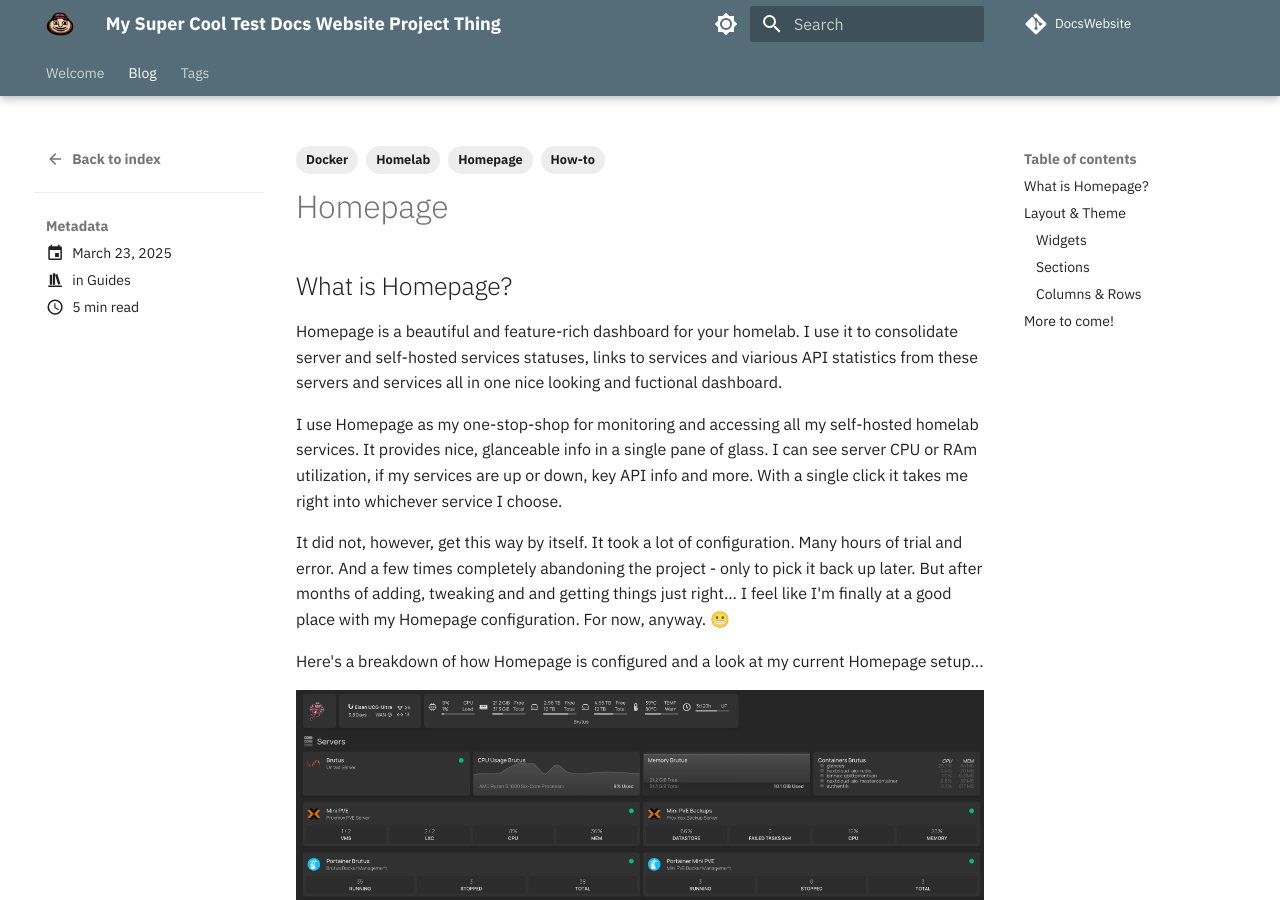
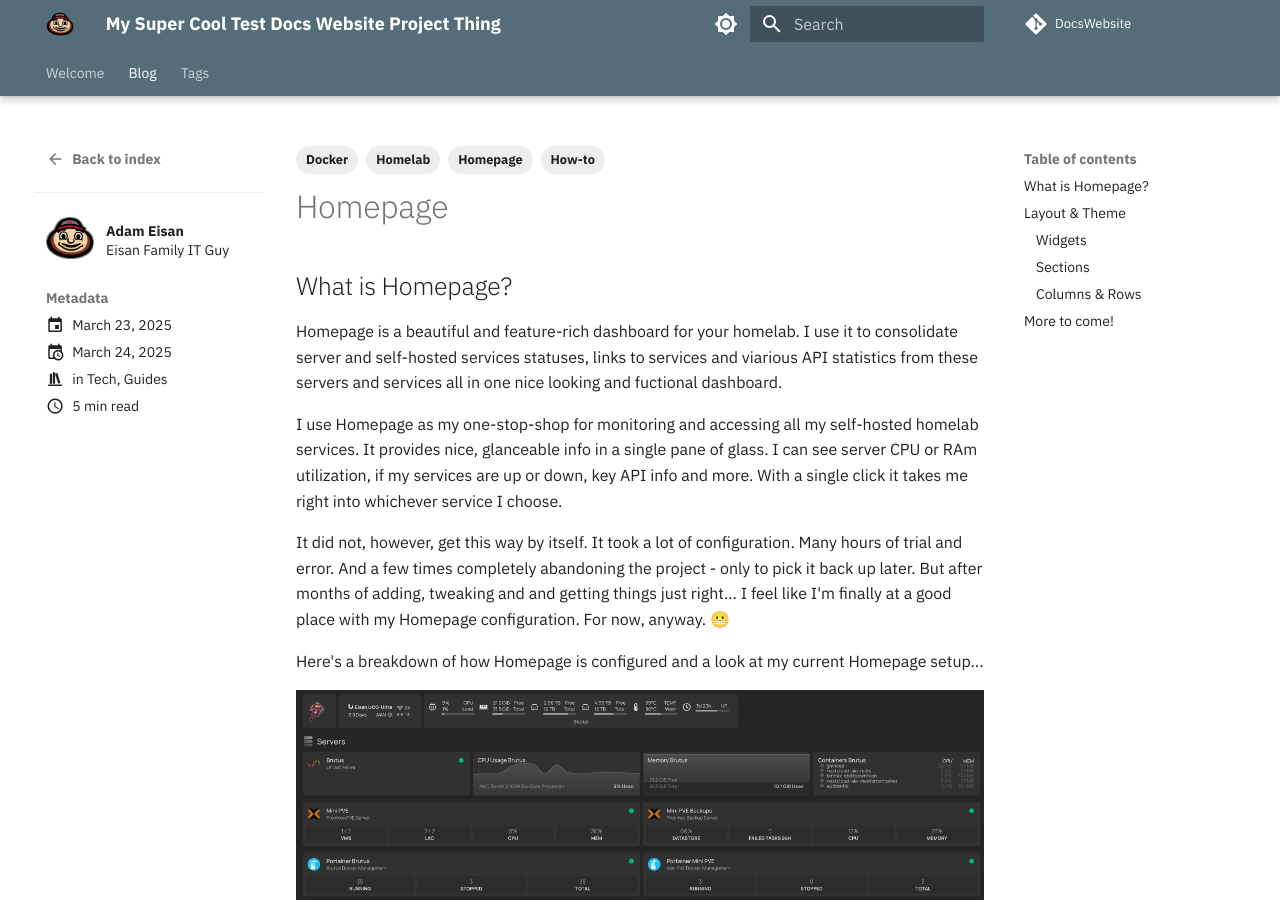
Before and after one commit to aeisan18/DocsWebsite, an MkDocs documentation site: the page built from docs/blog/posts/guides/homepage/homepage-config-01.md, in a window 1280 px wide and 900 px high. Built offline with MkDocs 1.6.1 and Material for MkDocs 9.7.7, drawn with Linux system fonts in a browser that asks for light colours; plug-ins that fetch from the network failed and are left out; comment, search, counter and statistics services are not loaded.

Commit message:
blog updates

```diff
--- /dev/null
+++ b/docs/blog/.authors.yml
@@ -0,0 +1,6 @@
+authors:
+  adam:
+    name: Adam Eisan
+    description: Eisan Family IT Guy
+    avatar: assets/images/brutus-head.png
+    # url:
--- a/my-test-folder/blog/posts/guides/homepage/homepage-config-01.md
+++ b/docs/blog/posts/guides/homepage/homepage-config-01.md
@@ -1,12 +1,19 @@
 ---
-date: 2025-03-23
+date:
+  created: 2025-03-23
+  updated: 2025-03-24
+# readtime: 5
 categories:
-    - Guides
+  - Tech
+  - Guides
 tags:
-    - How-to
-    - Homelab
-    - Docker
-    - Homepage
+  - How-to
+  - Homelab
+  - Docker
+  - Homepage
+authors:
+  - adam
+slug: hompage-1
 # draft: true
 ---
 
@@ -15,6 +22,8 @@
 
 ## What is Homepage?
 Homepage is a beautiful and feature-rich dashboard for your homelab.  I use it to consolidate server and self-hosted services statuses, links to services and viarious API statistics from these servers and services all in one nice looking and fuctional dashboard.
+
+<!-- more -->
 
 I use Homepage as my one-stop-shop for monitoring and accessing all my self-hosted homelab services.  It provides nice, glanceable info in a single pane of glass.  I can see server CPU or RAm utilization, if my services are up or down, key API info and more. With a single click it takes me right into whichever service I choose.
 
--- a/mkdocs.yml
+++ b/mkdocs.yml
@@ -7,7 +7,7 @@
 repo_name: DocsWebsite
 repo_url: https://github.com/aeisan18/DocsWebsite
 edit_uri: edit/master/my-test-folder
-docs_dir: my-test-folder
+docs_dir: docs
 
 
 ##########################################################################
@@ -85,8 +85,23 @@
   - tags:
       # tags_file: tags.md # line not needed anymore per documentation
   - privacy
-  - blog
+  - blog:
+    #  blog_dir: .  # Use this only if you want the whoile site to be only a blog (no other nav sections)
+     archive_date_format: yyyy # or MM/yyyy
+     archive_url_date_format: yyyy
+     post_url_format: "{slug}"
 
+  - rss:
+       match_path: "docs/blog/posts/.*"
+       pretty_print: true
+       date_from_meta:
+         as_creation: date.created
+         as_update: date.updated
+
+
+##########################################################################
+# Extensions
+##########################################################################
 markdown_extensions:
   - pymdownx.highlight:
       anchor_linenums: true
@@ -115,6 +130,7 @@
   - def_list
   - footnotes
   - meta
+  - md_in_html
   - toc:
       permalink: true
   - pymdownx.arithmatex:
```
Also changed, not shown: docs/blog/posts/2025-03-17-Hello-World.md (renamed from my-test-folder/blog/posts/2025-03-17-Hello-World.md, +5 -3 lines), docs/README.md (renamed from my-test-folder/README.md), docs/README2.md (renamed from my-test-folder/README2.md), docs/assets/images/brutus-head.png (renamed from my-test-folder/assets/images/brutus-head.png), docs/blog/index.md (renamed from my-test-folder/blog/index.md), docs/blog/posts/guides/homepage/homepage_overview.png (renamed from my-test-folder/blog/posts/guides/homepage/homepage_overview.png), docs/blog/posts/guides/homepage/homepage_sections.jpg (renamed from my-test-folder/blog/posts/guides/homepage/homepage_sections.jpg), docs/kurt.md (renamed from my-test-folder/kurt.md), docs/tags.md (renamed from my-test-folder/tags.md).
